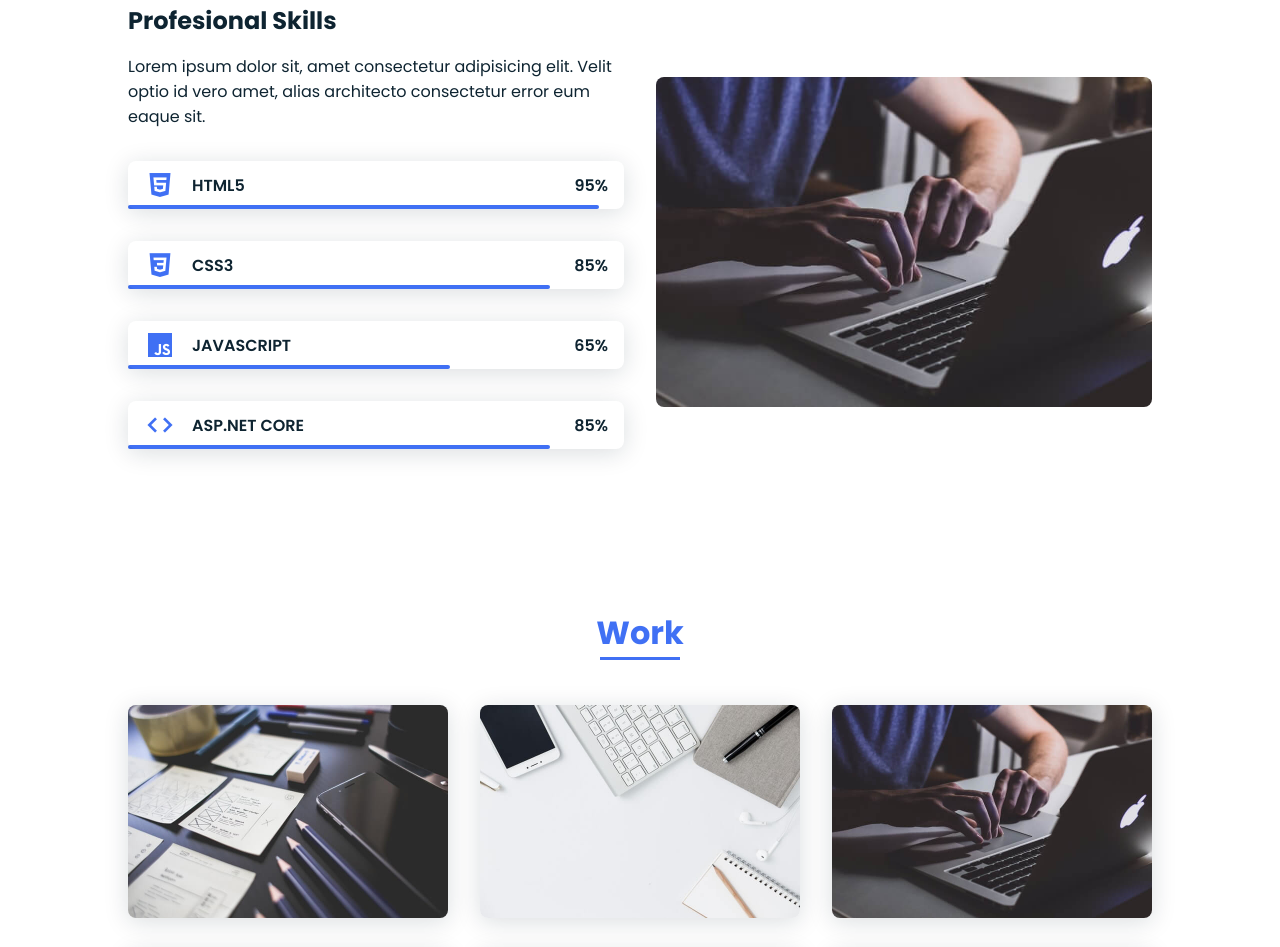
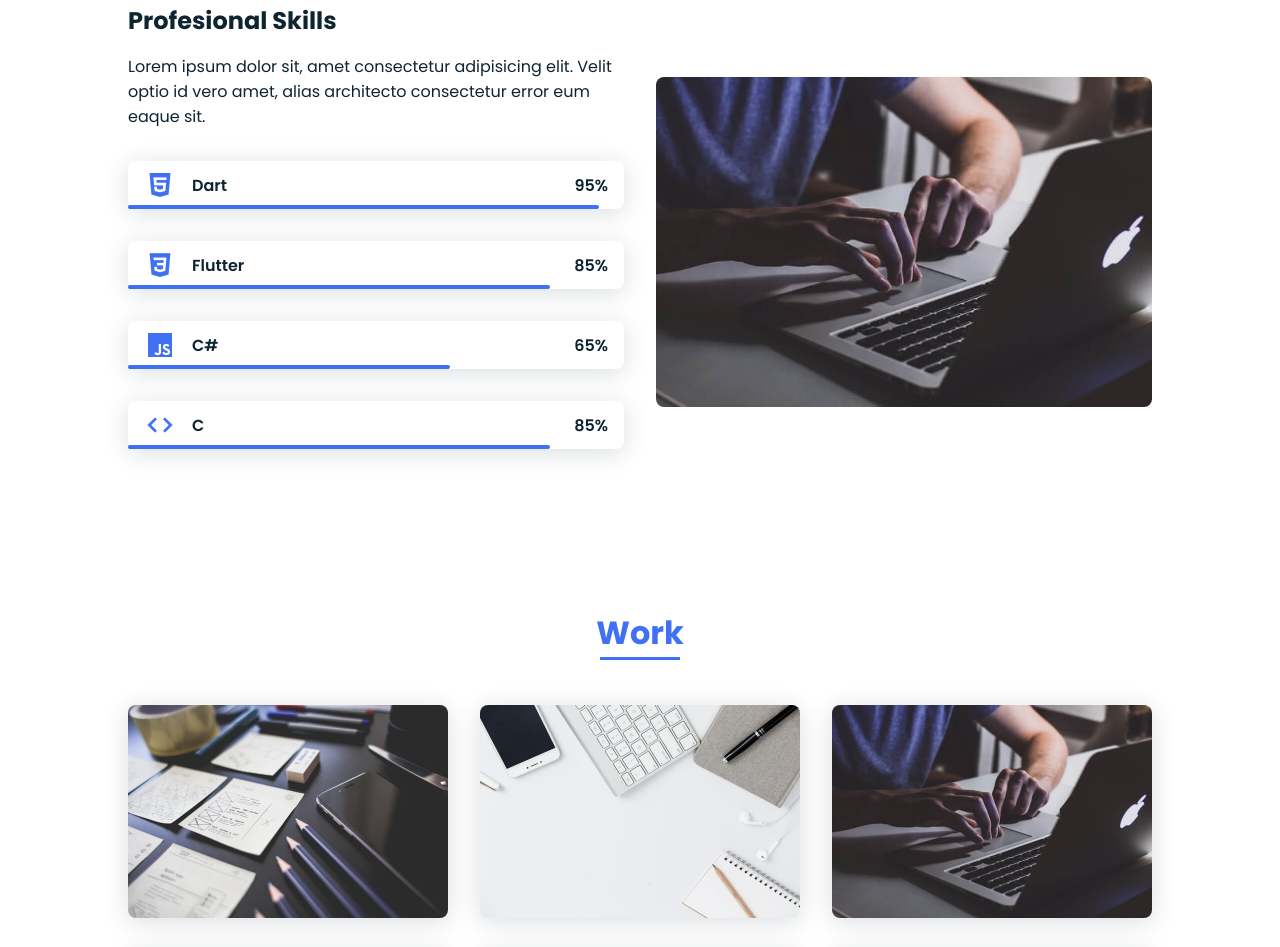
Before and after one commit to zakariae-harrarri/cv, a plain HTML site: page index.html in a window 1280 px wide. Shown: the part 1422-2369 px from the top of the page. Drawn offline with nearby package versions, Linux system fonts and the light colour scheme.

Commit message:
Update index.html

```diff
--- a/index.html
+++ b/index.html
@@ -82,7 +82,7 @@
                         <div class="skills__data">
                             <div class="skills__names">
                                 <i class='bx bxl-html5 skills__icon'></i>
-                                <span class="skills__name">HTML5</span>
+                                <span class="skills__name">Dart</span>
                             </div>
                             <div class="skills__bar skills__html">
 
@@ -94,7 +94,7 @@
                         <div class="skills__data">
                             <div class="skills__names">
                                 <i class='bx bxl-css3 skills__icon'></i>
-                                <span class="skills__name">CSS3</span>
+                                <span class="skills__name">Flutter</span>
                             </div>
                             <div class="skills__bar skills__css">
 
@@ -106,7 +106,7 @@
                         <div class="skills__data">
                             <div class="skills__names">
                                 <i class='bx bxl-javascript skills__icon' ></i>
-                                <span class="skills__name">JAVASCRIPT</span>
+                                <span class="skills__name">C#</span>
                             </div>
                             <div class="skills__bar skills__js">
 
@@ -118,7 +118,7 @@
                         <div class="skills__data">
                             <div class="skills__names">
                                 <i class='bx bx-code skills__icon'></i>
-                                <span class="skills__name">ASP.NET CORE</span>
+                                <span class="skills__name">C</span>
                             </div>
                             <div class="skills__bar skills__ux">
 
```
